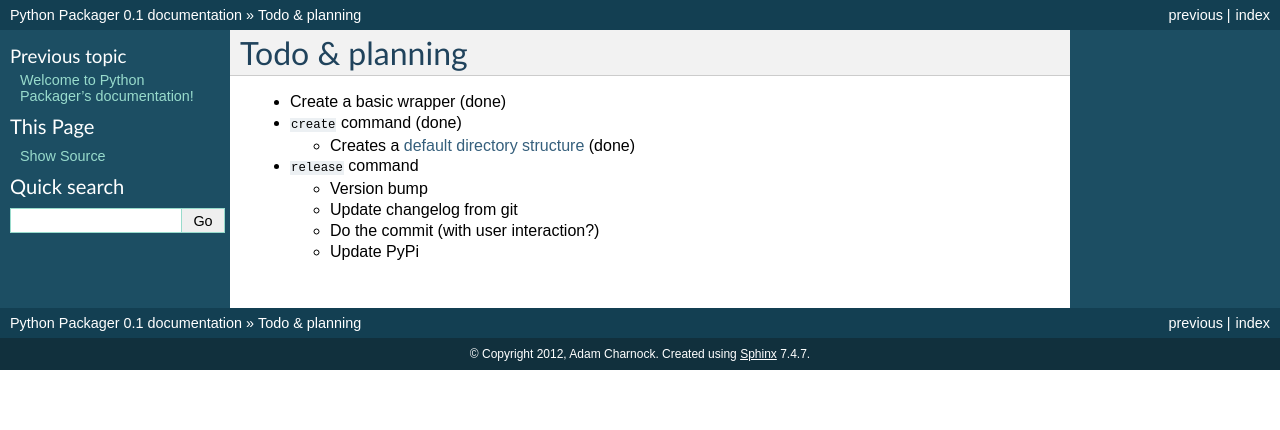
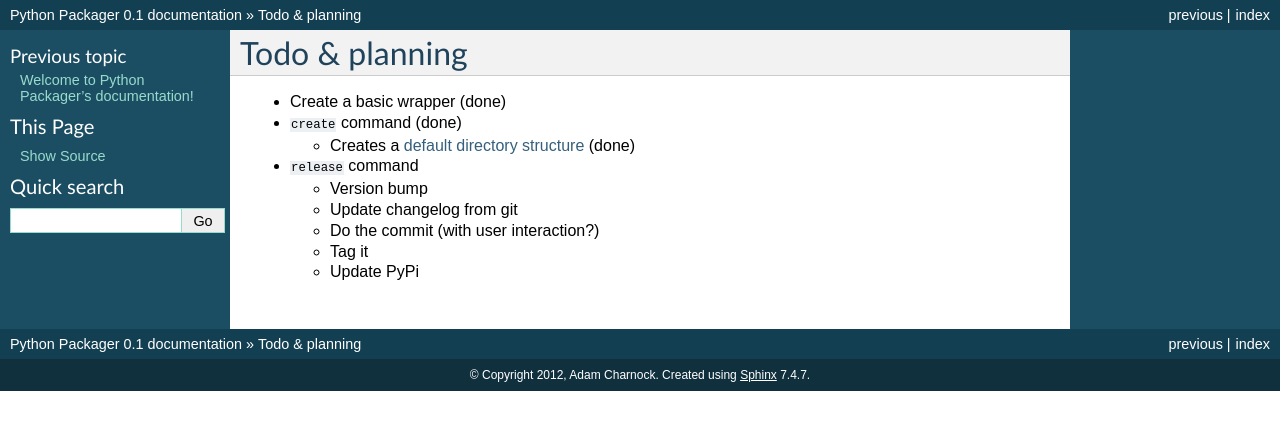
Before and after one commit to adamcharnock/seed, a Sphinx documentation site: the page built from docs/todo.rst, in a window 1280 px wide. Shown: the top 430 px of the page. Built offline with Sphinx 7.4.7, drawn with Linux system fonts in a browser that asks for light colours.

Commit message:
adding todo

```diff
--- a/docs/todo.rst
+++ b/docs/todo.rst
@@ -11,6 +11,7 @@ Todo & planning
   * Version bump
   * Update changelog from git
   * Do the commit (with user interaction?)
+  * Tag it
   * Update PyPi
 
 .. _default directory structure: http://guide.python-distribute.org/creation.html#arranging-your-file-and-directory-structure
```
